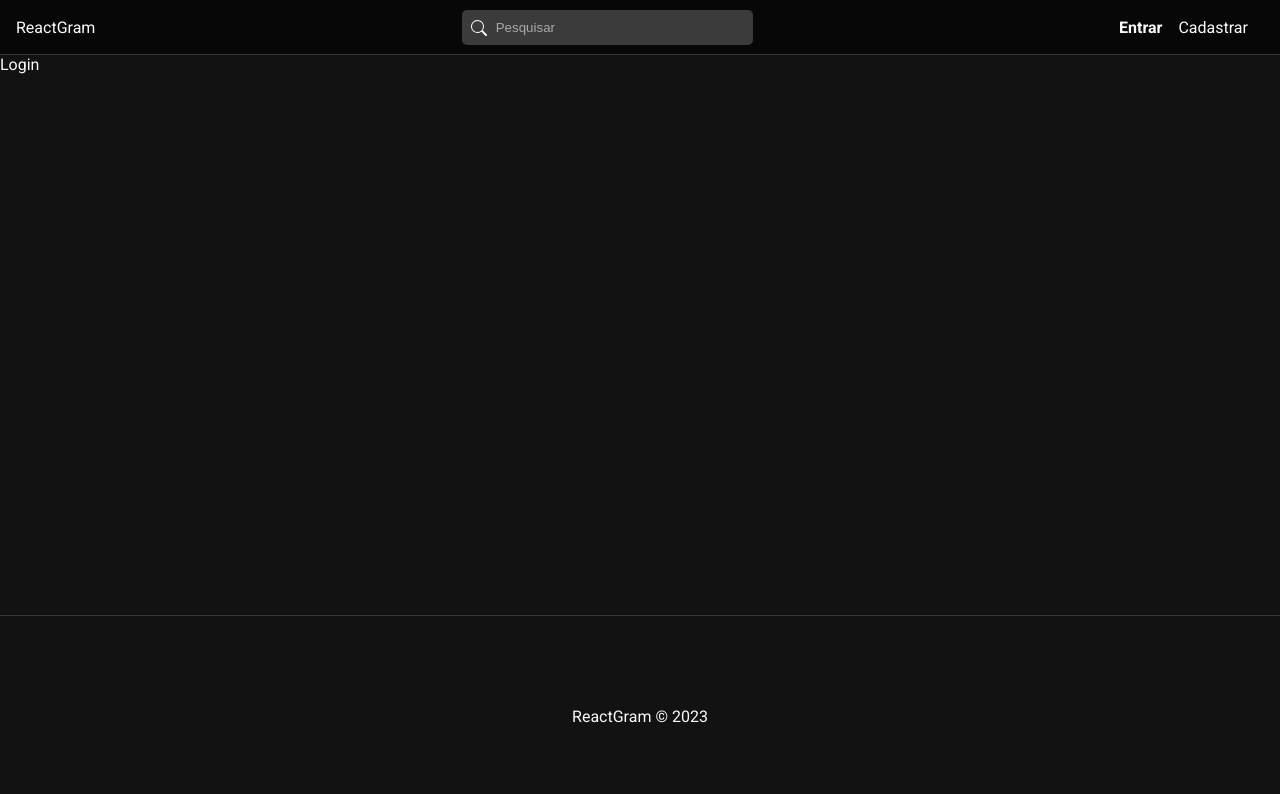
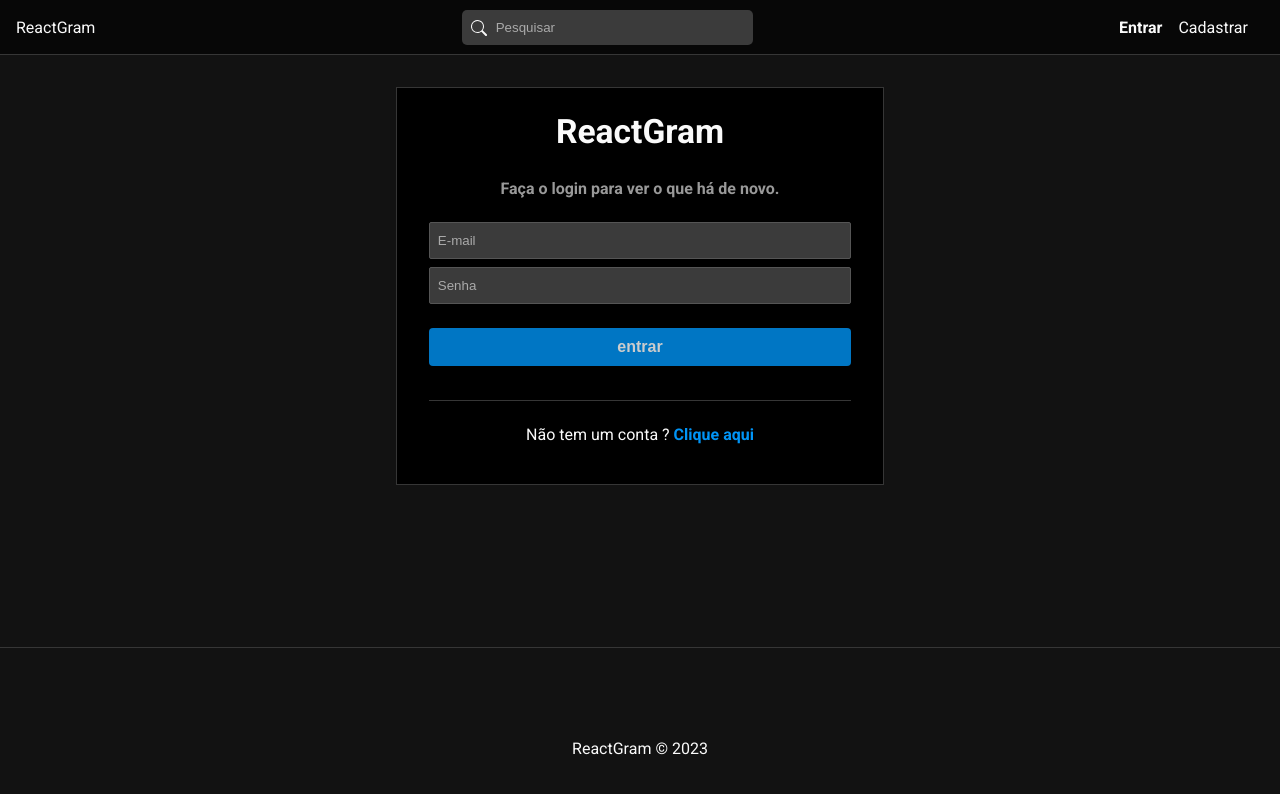
Before and after one commit to kaiotcp1/react-gram, a React (Create React App) app in the folder frontend/: page /login in a window 1280 px wide. Shown: the top 794 px of the page. Built offline with nearby package versions, Linux system fonts and the light colour scheme; the HTML template or start-up script is replaced by a standard one.

Commit message:
Criando form de login

```diff
--- a/frontend/src/pages/Auth/Login.js
+++ b/frontend/src/pages/Auth/Login.js
@@ -1,9 +1,37 @@
 import React from 'react'
 import './Auth.css'
 
+// Components
+import { Link } from 'react-router-dom'
+import Message from '../../components/Message'
+
+// Hooks
+import { useEffect, useState } from 'react'
+import { useSelector, useDispatch } from 'react-redux'
+
+// Redux
+
 const Login = () => {
+
+  const [email, setEmail] = useState("") ;
+  const [password, setPassword] = useState("");
+
+  const handleSubmit = (e) => {
+    e.preventDefault();
+  }
+
+
   return (
-    <div>Login</div>
+    <div id='login'>
+      <h2>ReactGram</h2>
+      <p className="subtitle">Faça o login para ver o que há de novo.</p>
+      <form onSubmit={handleSubmit}>
+      <input type="text" placeholder='E-mail' onChange={(e) => setEmail(e.target.value)} value={email || ""}/>
+      <input type="password" placeholder='Senha' onChange={(e) => setPassword(e.target.value)} value={password || ""}/>
+      <input type="submit" value="entrar" />
+      </form>
+      <p>Não tem um conta ? <Link to="/register">Clique aqui</Link></p>
+    </div>
   )
 }
 
```
